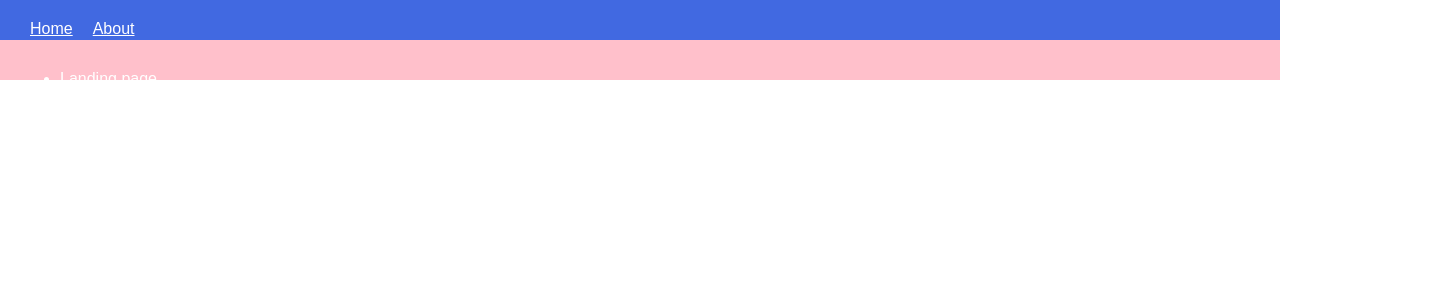
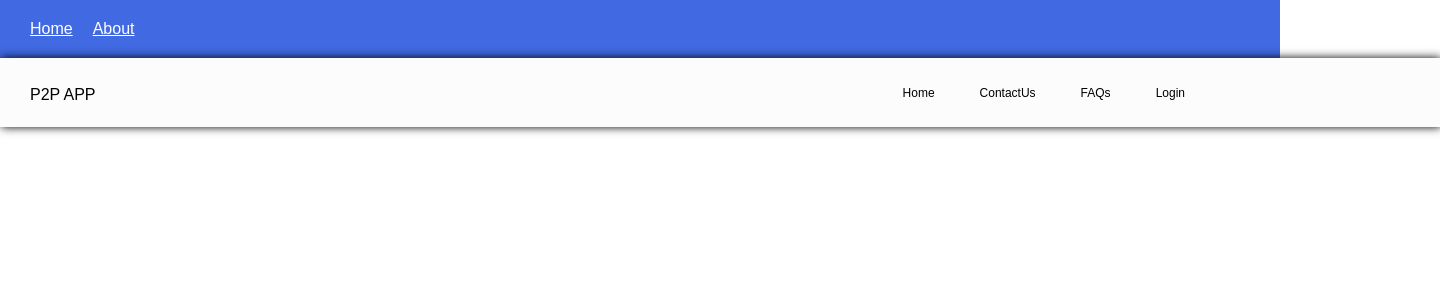
Before and after one commit to Stringcode-Limited/p2p-front-end, a React (Vite) app: page / in a window 1280 px wide. Shown: the top 300 px of the page, 1440 px wide, since content can reach past the window. Built offline with nearby package versions, Linux system fonts and the light colour scheme; a web font is replaced by a local one.

Commit message:
all added files

```diff
--- a/src/App.tsx
+++ b/src/App.tsx
@@ -14,7 +14,7 @@ function App() {
     <>
       <Routes>
         <Route path="/" element={<HomeRouteWrapper />}>
-          <Route path="/" element={<HomePage />} />
+          <Route path="/" element={<HomePage app="P2P APP" home="Home" contactus="ContactUs" faq="FAQs" login="Login"  />} />
           <Route path="/about" element={<AboutPage />} />
         </Route>
 
--- a/src/pages/home/HomePage.css
+++ b/src/pages/home/HomePage.css
@@ -1,4 +1,51 @@
-header{
-    background-color: pink;
-    height: 5px;
+.Navbar{
+    background-color: #FCFCFC;
+    width: 1440px;
+    height: 69px;
+    display: flex;
+    box-shadow: 1px 0px 9px;
+
+
+
+
+
+
 }
+nav ul li a{
+    color: black;
+    margin-right: 15px;
+    font-size: 12px;
+
+}
+
+
+nav{
+    flex: 1;
+    text-align: right;
+
+
+
+
+}
+
+nav ul li{
+    display: inline-block;
+
+
+}
+ ul li a{
+    text-decoration: none;
+
+}
+nav ul{
+}
+
+.P2P{
+    color: black;
+    width: 100px;
+    margin-top: 8px;
+}
+nav ul{
+    margin-top: -15px;
+    margin-right: 200px;
+}
--- a/src/pages/home/HomePage.tsx
+++ b/src/pages/home/HomePage.tsx
@@ -1,16 +1,28 @@
 import "./HomePage.css"
-function HomePage() {
+
+interface IHeader{
+  app: string,
+  home: string,
+  contactus:string,
+  faq:string,
+  login:string,
+
+}
+function HomePage({app, home, contactus, faq, login}:IHeader) {
   return (
     <>
     <div>
-      <header>
-        <menu>
+      <header className="Navbar">
+      <div className="P2P">{app}</div>
           <nav>
             <ul>
-              <li>Landing page</li>
+              <li><a href="">{home}</a></li>
+              <li><a href="">{contactus}</a></li>
+              <li><a href="">{faq}</a></li>
+              <li><a href="">{login}</a></li>
+
             </ul>
           </nav>
-        </menu>
       </header>
     </div>
 
```
